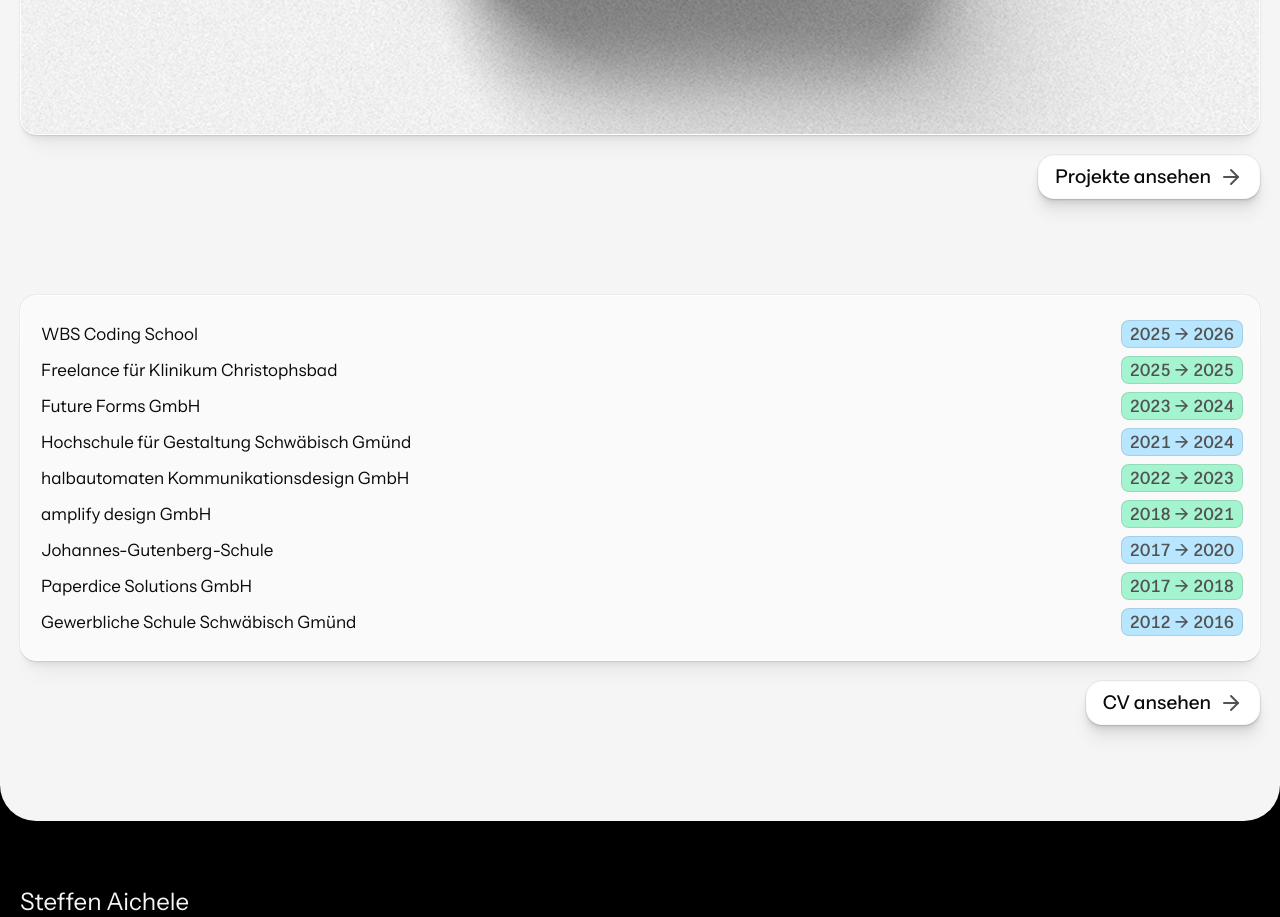
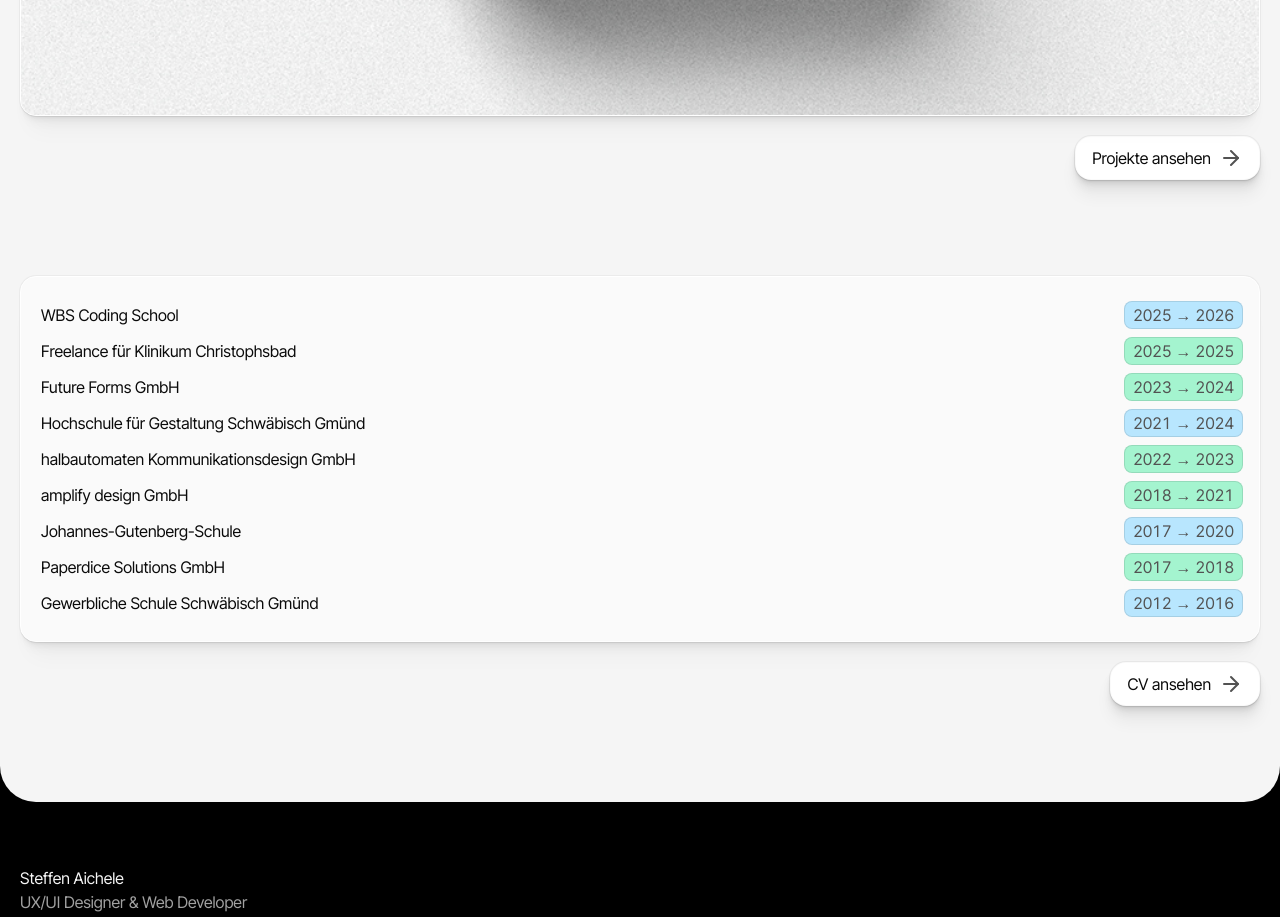
Before and after one commit to steffenaichele/portfolio, a Next.js app: page / in a window 1280 px wide. Shown: the part 1880-2797 px from the top of the page. Built offline with nearby package versions, Linux system fonts and the light colour scheme; what @toolwind/corner-shape would draw is missing.

Commit message:
feat: replace Instrument Sans with Inter font for improved typography; clean up unused styles in globals.css

```diff
--- a/src/app/layout.tsx
+++ b/src/app/layout.tsx
@@ -1,6 +1,6 @@
 import type { Metadata } from "next";
 import "./styles/globals.css";
-import localFont from "next/font/local";
+import { Inter_Tight } from "next/font/google";
 import { Analytics } from "@vercel/analytics/next";
 import { SpeedInsights } from "@vercel/speed-insights/next";
 import { Toaster } from "sileo";
@@ -9,35 +9,10 @@
 import Footer from "./components/Footer";
 // import BGGrid from "./components/BGGrid";
 
-const instrumentSans = localFont({
-	src: [
-		{
-			path: "../fonts/InstrumentSans-Regular.ttf",
-			weight: "400",
-			style: "normal",
-		},
-		{
-			path: "../fonts/InstrumentSans-Italic.ttf",
-			weight: "400",
-			style: "italic",
-		},
-		{
-			path: "../fonts/InstrumentSans-Medium.ttf",
-			weight: "500",
-			style: "normal",
-		},
-		{
-			path: "../fonts/InstrumentSans-SemiBold.ttf",
-			weight: "600",
-			style: "normal",
-		},
-		{
-			path: "../fonts/InstrumentSans-Bold.ttf",
-			weight: "700",
-			style: "normal",
-		},
-	],
-	variable: "--font-instrument-sans",
+const inter = Inter_Tight({
+	subsets: ["latin"],
+	variable: "--font-inter",
+	display: "swap",
 });
 
 export const metadata: Metadata = {
@@ -60,7 +35,7 @@
 			lang="de"
 			data-scroll-behavior="smooth"
 			style={{ colorScheme: "dark" }}
-			className={`bg-bg overscroll-x-none overscroll-y-contain ${instrumentSans.variable}`}>
+			className={`bg-bg overscroll-x-none overscroll-y-contain ${inter.variable}`}>
 			<body className="text-text-primary font-sans antialiased w-full">
 				<a
 					href="#main-content"
--- a/src/app/styles/globals.css
+++ b/src/app/styles/globals.css
@@ -16,39 +16,7 @@
 
 @theme {
 	/* Fonts */
-	--font-sans: var(--font-instrument-sans), sans-serif;
-
-	/* Sizes */
-	--size-font-xs: 15px;
-	--size-font-sm: 17px;
-	--size-font-md: 19px;
-	--size-font-lg: 22px;
-	--size-font-xl: 24px;
-	--size-font-2xl: 27px;
-	--size-font-3xl: 30px;
-	--size-font-4xl: 34px;
-	--size-font-5xl: 40px;
-
-	--size-line-xs: 1.6;
-	--size-line-sm: 1.7;
-	--size-line-md: 1.8;
-	--size-line-lg: 1.5;
-	--size-line-xl: 1.4;
-	--size-line-2xl: 1.3;
-	--size-line-3xl: 1.25;
-	--size-line-4xl: 1.2;
-	--size-line-5xl: 1.15;
-
-	--size-letterSpacing-xs: -1%;
-	--size-letterSpacing-sm: -1%;
-	--size-letterSpacing-md: -2%;
-	--size-letterSpacing-lg: -1%;
-	--size-letterSpacing-xl: -1%;
-	--size-letterSpacing-2xl: -1%;
-	--size-letterSpacing-3xl: -1%;
-	--size-letterSpacing-4xl: -1%;
-	--size-letterSpacing-5xl: -4%;
-
+	--font-sans: var(--font-inter), sans-serif;
 
 	/* Radii */
 	--radius-multiplier: 2;
@@ -142,125 +110,18 @@
 }
 
 /*
- * Instrument Sans font feature settings (applied globally)
- * ss01: Runde Interpunktion, Tittles (Punkte über i/j) und Diakritika
- * ss02: Alternatives „a"       ss03: Alternatives „y"
- * ss04: Alternatives „K"       ss05: Alternatives „R"
- * ss06: Alternatives „M"       ss07: Alternatives „G" (off)
- * ss08: Alternatives „J"       ss09: Alternatives „Q"
- * ss10: Alternative „2"        ss11: Alternatives „&" (off)
- * ss12: Alternatives „$"/„¢" (off)
- * liga: Ligaturen              kern: Kerning
+ * Inter font feature settings (applied globally)
+ * liga: Ligatures
+ * kern: Kerning
+ * calt: Contextual alternates
  */
 @layer components {
 	* {
 		font-feature-settings:
-			"ss01" 1,
-			"ss02" 1,
-			"ss03" 1,
-			"ss04" 1,
-			"ss05" 1,
-			"ss06" 1,
-			"ss07" 0,
-			"ss08" 1,
-			"ss09" 1,
-			"ss10" 1,
-			"ss11" 0,
-			"ss12" 0,
 			"liga" 1,
-			"kern" 1;
+			"kern" 1,
+			"calt" 1;
 		box-sizing: border-box;
-	}
-
-	.xs-regular {
-		font-size: var(--size-font-xs);
-		line-height: var(--size-line-xs);
-		font-weight: 400;
-		letter-spacing: var(--size-letterSpacing-xs);
-	}
-
-	.xs-emphasized {
-		font-size: var(--size-font-xs);
-		line-height: var(--size-line-xs);
-		font-weight: 500;
-		letter-spacing: 1%;
-	}
-
-	.sm-regular {
-		font-size: var(--size-font-sm);
-		line-height: var(--size-line-sm);
-		font-weight: 400;
-		letter-spacing: var(--size-letterSpacing-sm);
-	}
-
-	.sm-emphasized {
-		font-size: var(--size-font-sm);
-		line-height: var(--size-line-sm);
-		font-weight: 500;
-		letter-spacing: var(--size-letterSpacing-sm);
-	}
-
-	.sm-number {
-		font-size: var(--size-font-sm);
-		line-height: var(--size-line-sm);
-		font-weight: 500;
-		letter-spacing: -4%;
-	}
-
-	.md-regular {
-		font-size: var(--size-font-md);
-		line-height: var(--size-line-md);
-		font-weight: 400;
-		letter-spacing: var(--size-letterSpacing-md);
-	}
-
-	.md-emphasized {
-		font-size: var(--size-font-md);
-		line-height: var(--size-line-md);
-		font-weight: 500;
-		letter-spacing: var(--size-letterSpacing-md);
-	}
-
-	.lg-regular {
-		font-size: var(--size-font-lg);
-		line-height: var(--size-line-lg);
-		font-weight: 400;
-		letter-spacing: var(--size-letterSpacing-lg);
-	}
-
-	.xl-regular {
-		font-size: var(--size-font-xl);
-		line-height: var(--size-line-xl);
-		font-weight: 400;
-		letter-spacing: var(--size-letterSpacing-xl);
-	}
-
-	.\32xl-regular {
-		font-size: var(--size-font-2xl);
-		line-height: var(--size-line-2xl);
-		font-weight: 400;
-		letter-spacing: var(--size-letterSpacing-2xl);
-	}
-
-	.\33xl-regular {
-		font-size: var(--size-font-3xl);
-		line-height: var(--size-line-3xl);
-		font-weight: 400;
-		letter-spacing: var(--size-letterSpacing-3xl);
-	}
-
-	.\34xl-regular {
-		font-size: var(--size-font-4xl);
-		line-height: var(--size-line-4xl);
-		font-weight: 400;
-		letter-spacing: var(--size-letterSpacing-4xl);
-	}
-
-	.\35xl-regular {
-		font-size: var(--size-font-5xl);
-		line-height: var(--size-line-5xl);
-		font-weight: 400;
-		letter-spacing: var(--size-letterSpacing-5xl);
 	}
 
 	.layout-grid {
```
